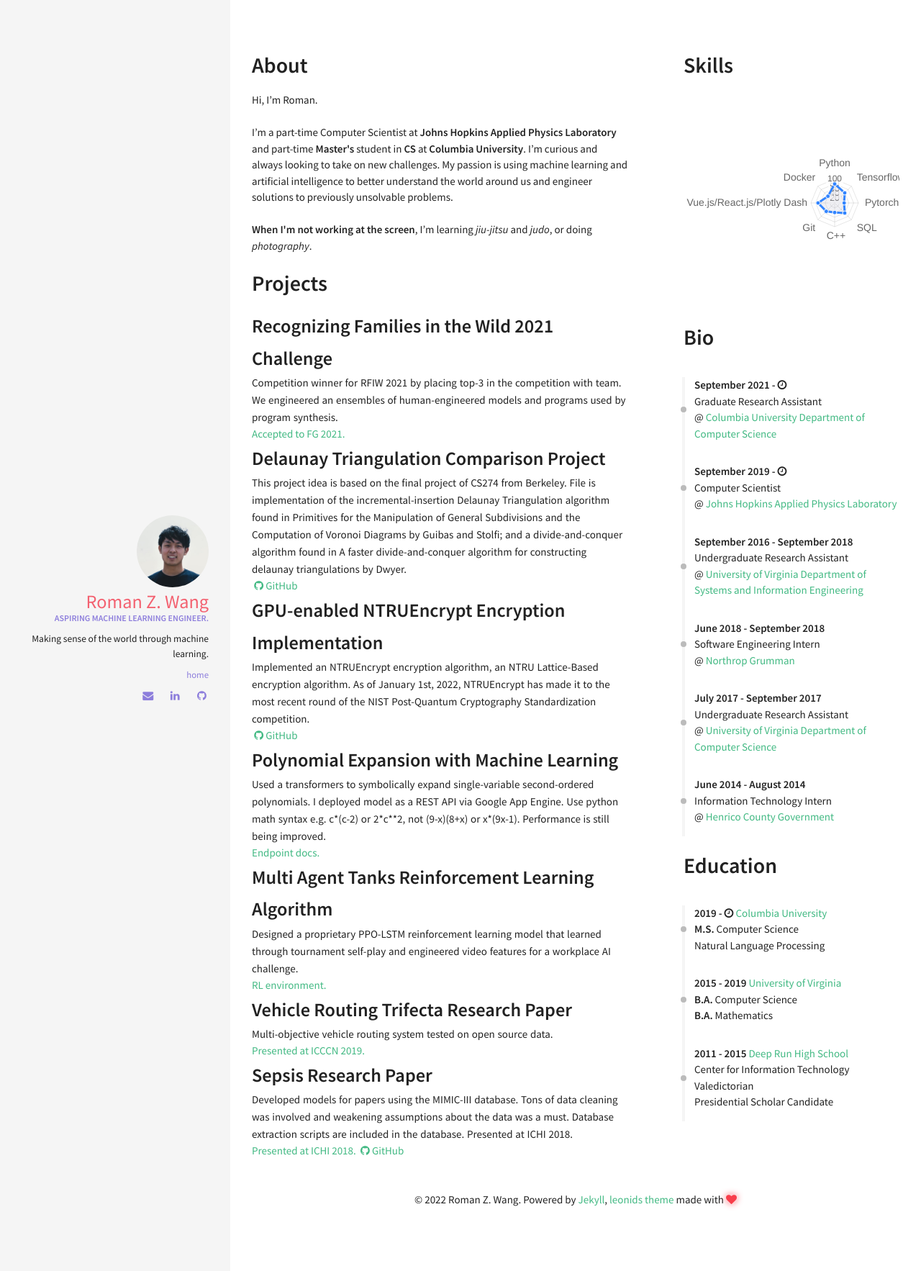
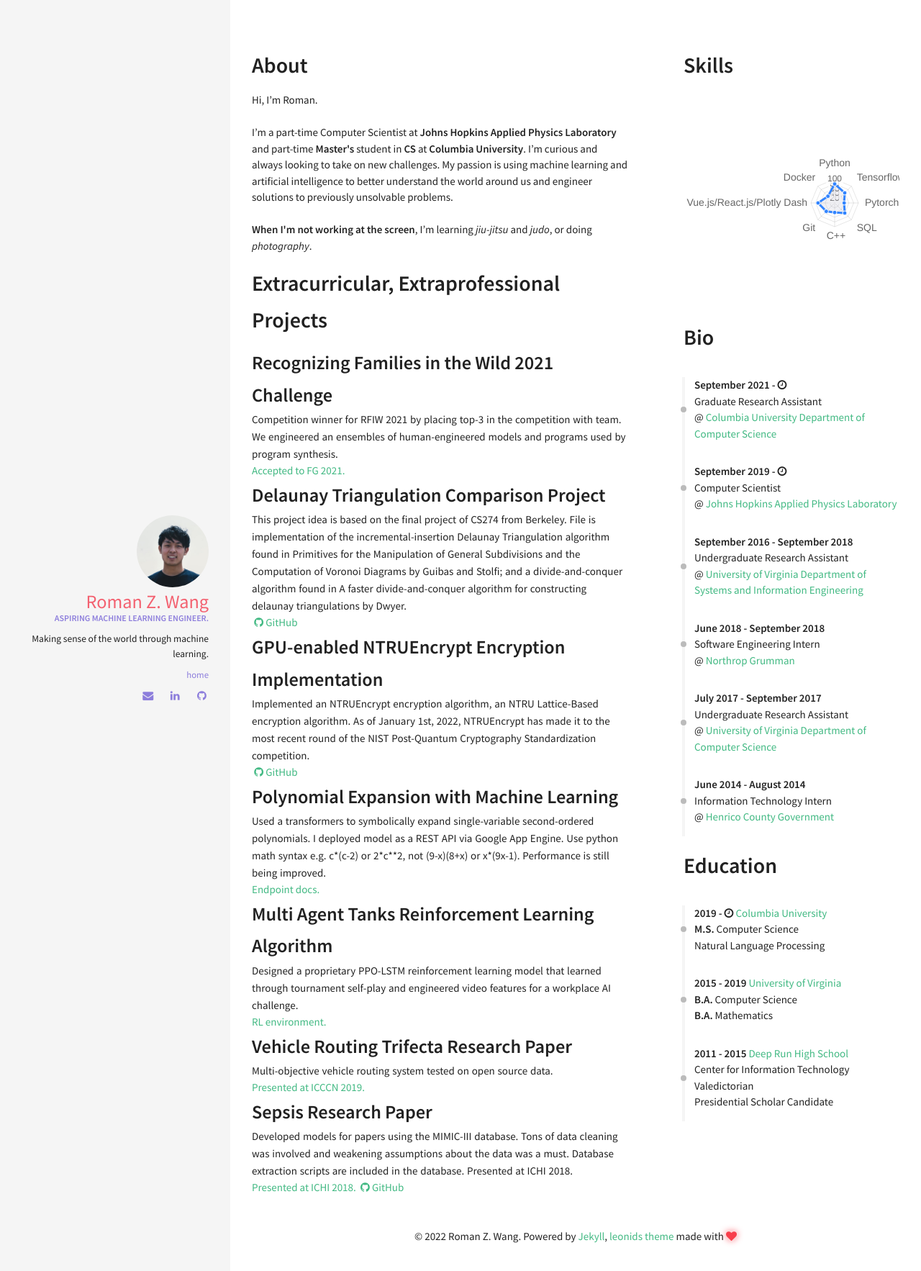
Before and after one commit to RomanZWang/romanzwang.github.io, a Jekyll site: the page built from index.html, in a window 1280 px wide. Shown: the top 1766 px of the page at 72% size. Built offline with Jekyll 4.4.1, drawn with Linux system fonts in a browser that asks for light colours; nearby versions of some CDN libraries.

Commit message:
update project title

```diff
--- a/_includes/sections/projects.html
+++ b/_includes/sections/projects.html
@@ -1,4 +1,4 @@
-<h1><span data-i18n="skills.my_skills">Projects</span></h1>
+<h1><span data-i18n="skills.my_skills">Extracurricular, Extraprofessional Projects</span></h1>
 
 {% for project in site.data.index.projects %}
     <div class="row">
```
